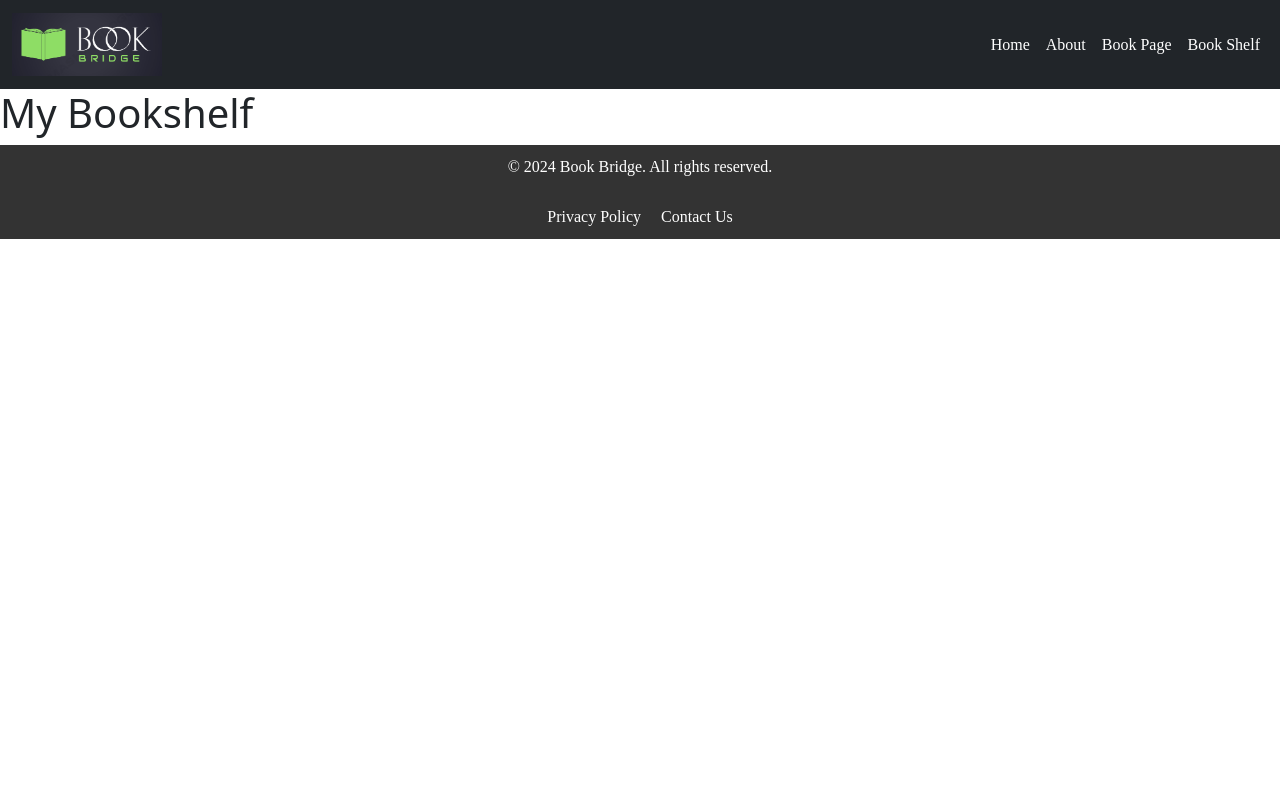
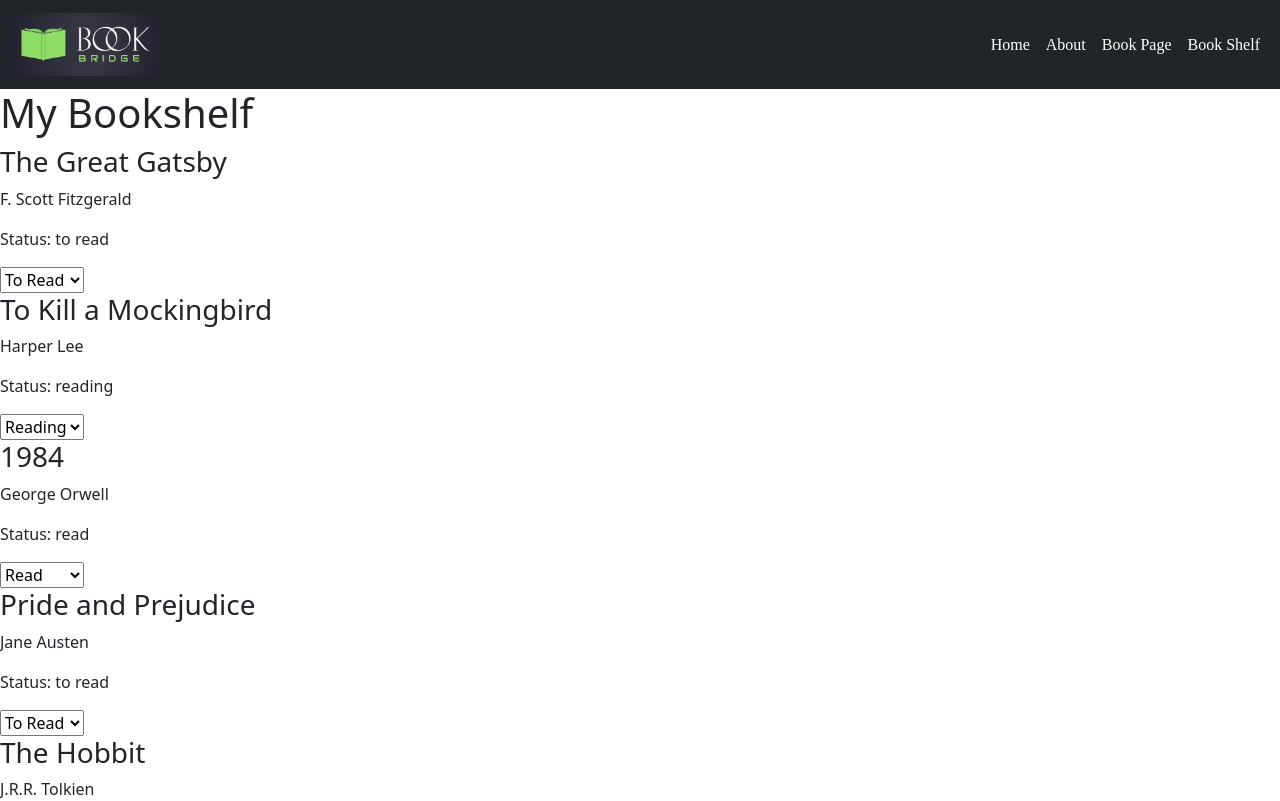
Before and after one commit to CodrinCarpovici/bookbridge, a React (Vite) app: page /book-shelf in a window 1280 px wide. Shown: the top 801 px of the page. Built offline with nearby package versions, Linux system fonts and the light colour scheme.

Commit message:
added some dummy testing data

```diff
--- a/src/components/pages/Bookshelf.jsx
+++ b/src/components/pages/Bookshelf.jsx
@@ -1,9 +1,41 @@
-import React, { useState } from 'react'
-import { motion } from 'framer-motion';
+import React, { useState } from "react";
+import { motion } from "framer-motion";
+
+const dummyBooks = [
+  {
+    title: "The Great Gatsby",
+    author: "F. Scott Fitzgerald",
+    status: "to read",
+    category: "Fiction",
+  },
+  {
+    title: "To Kill a Mockingbird",
+    author: "Harper Lee",
+    status: "reading",
+    category: "Fiction",
+  },
+  {
+    title: "1984",
+    author: "George Orwell",
+    status: "read",
+    category: "Science Fiction",
+  },
+  {
+    title: "Pride and Prejudice",
+    author: "Jane Austen",
+    status: "to read",
+    category: "Romance",
+  },
+  {
+    title: "The Hobbit",
+    author: "J.R.R. Tolkien",
+    status: "to read",
+    category: "Fantasy",
+  },
+];
 
 const Bookshelf = () => {
-  const [books, setBooks] = useState([]);
-  const [selectedBook, setSelectedBook] = useState(null);
+  const [books, setBooks] = useState(dummyBooks);
 
   const handleAddBook = (book) => {
     setBooks([...books, book]);
@@ -24,18 +56,19 @@ const Bookshelf = () => {
             key={index}
             className="book"
             layout
-            whileHover={{ scale: 1.1 }}
-            onClick={() => setSelectedBook(book)}
+            whileHover={{ scale: 1 }}
           >
-            <img src={book.imageUrl} alt={book.title} />
-            {selectedBook === book && (
-              <div className="details">
-                <h3>{book.title}</h3>
-                <p>{book.author}</p>
-                <p>Category: {book.category}</p>
-                <p>Status: {book.status}</p>
-              </div>
-            )}
+            <h3>{book.title}</h3>
+            <p>{book.author}</p>
+            <p>Status: {book.status}</p>
+            <select
+              value={book.status}
+              onChange={(e) => handleStatusChange(index, e.target.value)}
+            >
+              <option value="to read">To Read</option>
+              <option value="reading">Reading</option>
+              <option value="read">Read</option>
+            </select>
           </motion.div>
         ))}
       </div>
```
